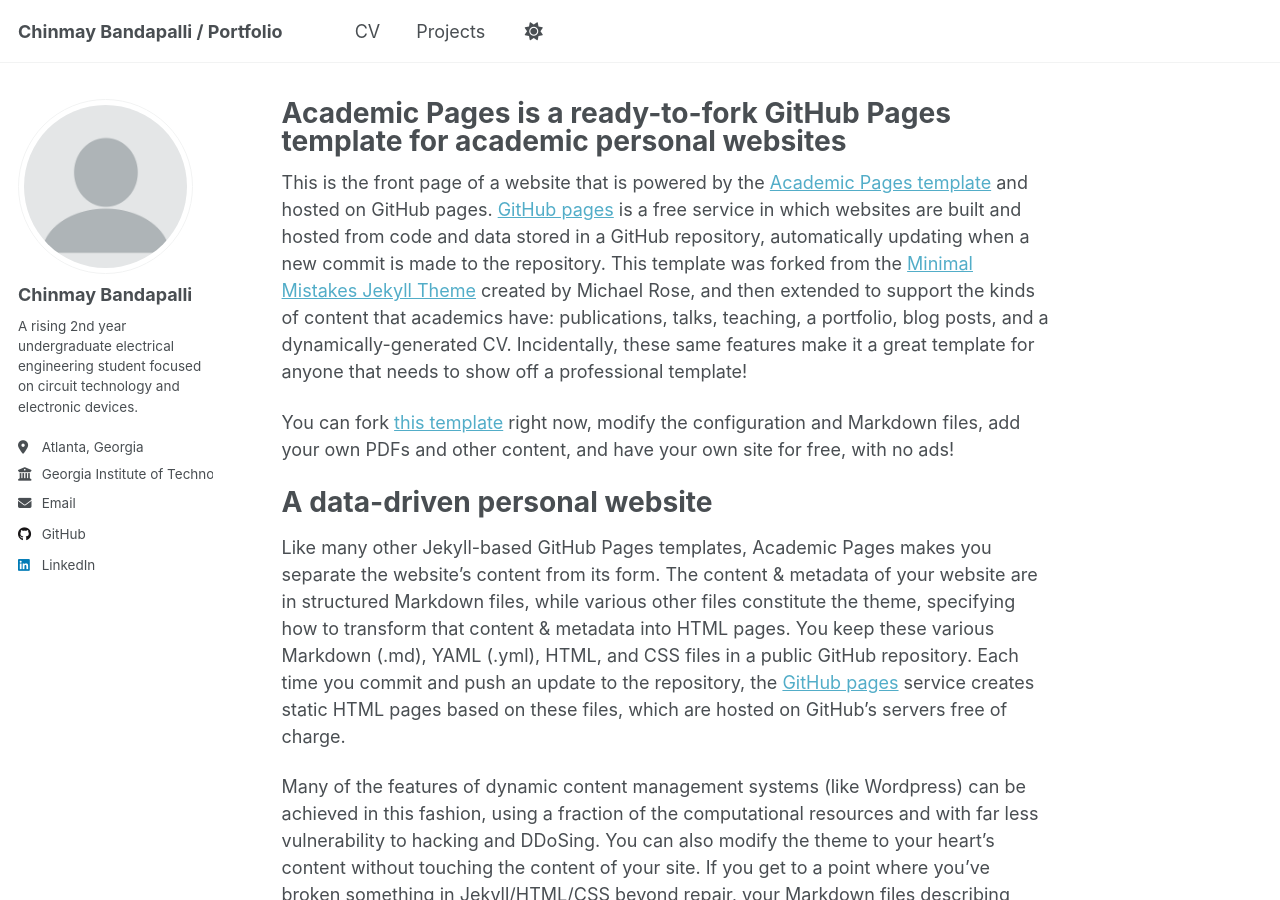
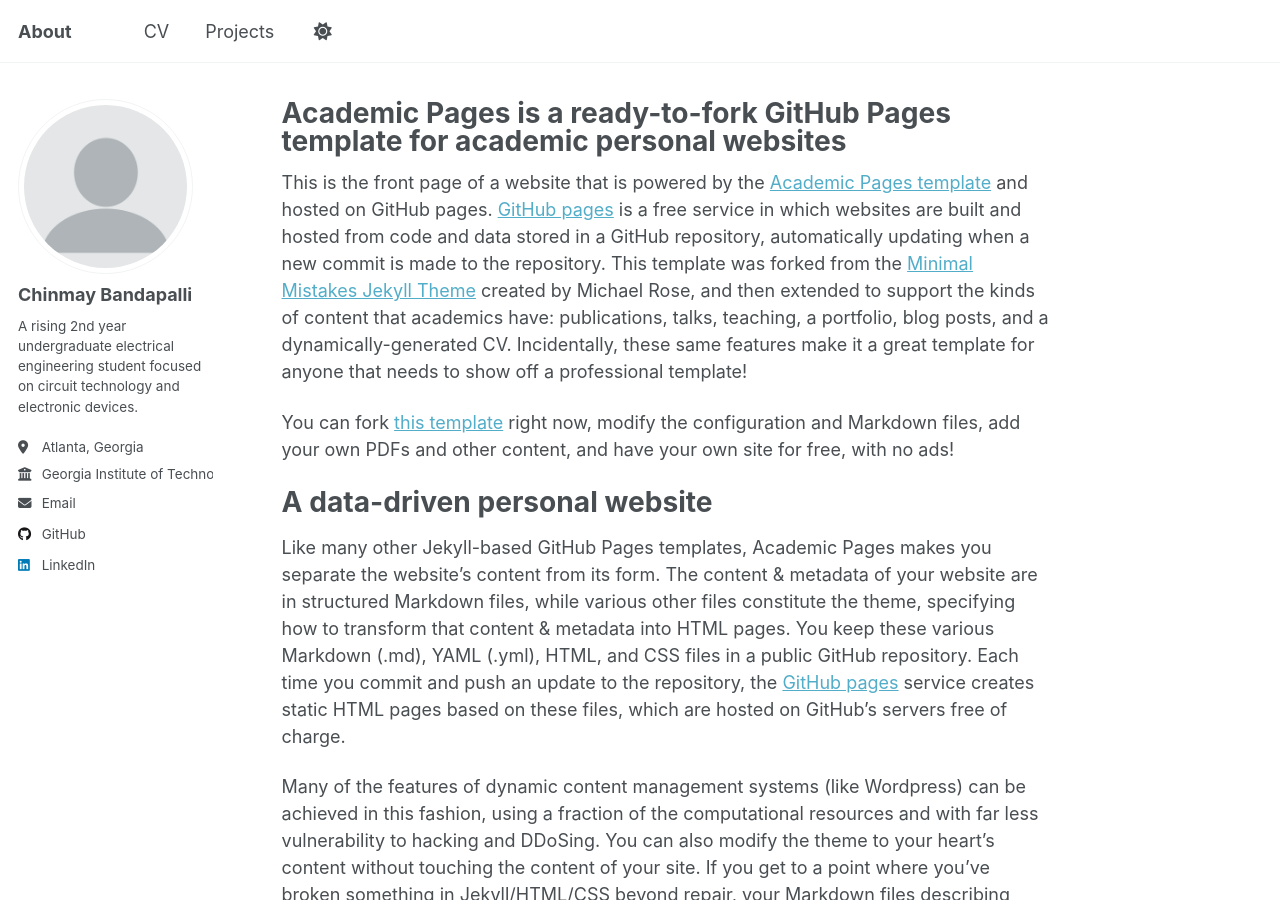
Before and after one commit to chinmaybandapalli/chinmaybandapalli.github.io, a Jekyll site: the page built from _pages/about.md, in a window 1280 px wide and 900 px high. Built offline with Jekyll 4.4.1, drawn with Linux system fonts in a browser that asks for light colours; a script that is not in the unit is left out.

Commit message:
Update _config.yml
Changed header

```diff
--- a/_config.yml
+++ b/_config.yml
@@ -9,7 +9,7 @@
 # Basic Site Settings
 locale                   : "en-US"
 site_theme               : "default"
-title                    : "Chinmay Bandapalli / Portfolio"
+title                    : "About"
 title_separator          : "-"
 name                     : &name "Chinmay Bandapalli"
 description              : &description "Electrical Engineering student at Georgia Tech"
```
